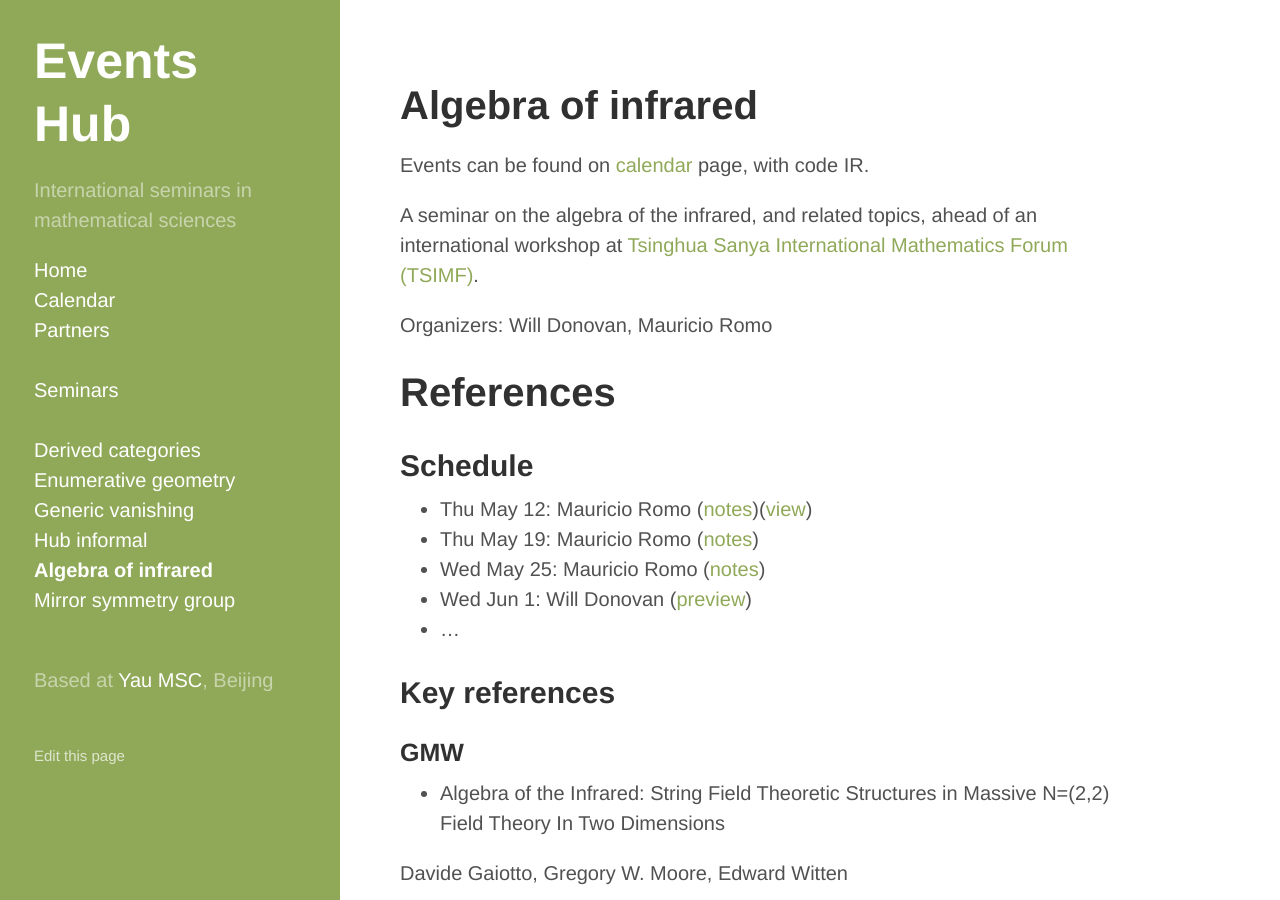
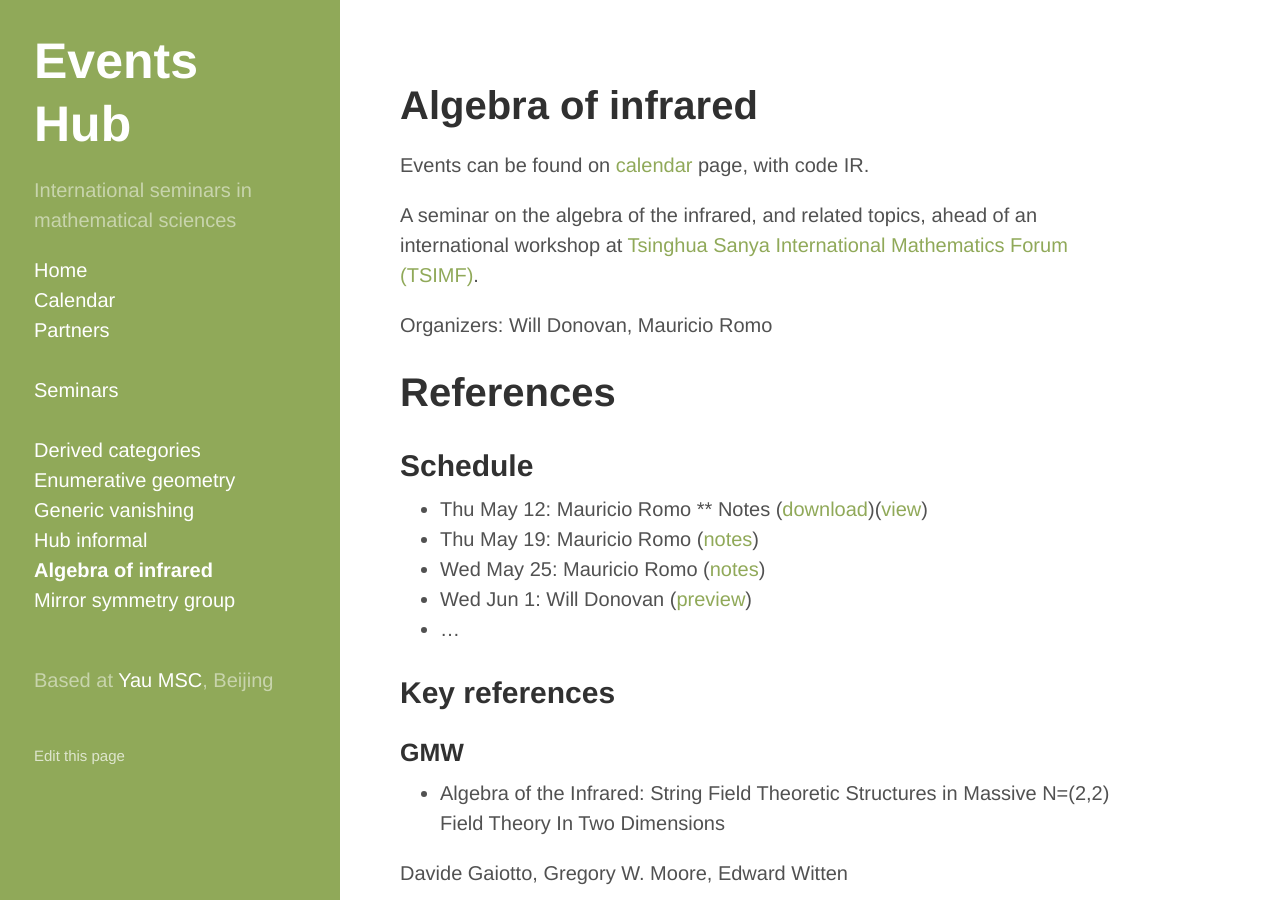
Before and after one commit to yau-msc-events/yau-msc-events.github.io, a Jekyll site: the page built from seminar-ir.md, in a window 1280 px wide and 900 px high. Built offline with Jekyll 4.4.1, drawn with Linux system fonts in a browser that asks for light colours.

Commit message:
Update seminar-ir.md

```diff
--- a/seminar-ir.md
+++ b/seminar-ir.md
@@ -12,7 +12,8 @@ Organizers: Will Donovan, Mauricio Romo
 
 ## Schedule
 
-* Thu May 12: Mauricio Romo ([notes](https://cloud.tsinghua.edu.cn/f/c728750c2adf43819fe9/?dl=1))([view](https://cloud.tsinghua.edu.cn/f/c728750c2adf43819fe9))
+* Thu May 12: Mauricio Romo
+** Notes ([download](https://cloud.tsinghua.edu.cn/f/c728750c2adf43819fe9/?dl=1))([view](https://cloud.tsinghua.edu.cn/f/c728750c2adf43819fe9))
 * Thu May 19: Mauricio Romo ([notes](https://cloud.tsinghua.edu.cn/f/4ef6ec2e0fde42ab970e/?dl=1))
 * Wed May 25: Mauricio Romo ([notes](https://cloud.tsinghua.edu.cn/f/338c19e83abe44fb95f5/?dl=1))
 * Wed Jun 1: Will Donovan ([preview](https://cloud.tsinghua.edu.cn/f/c55f2e3ab10740e8b514/?dl=1))
```
